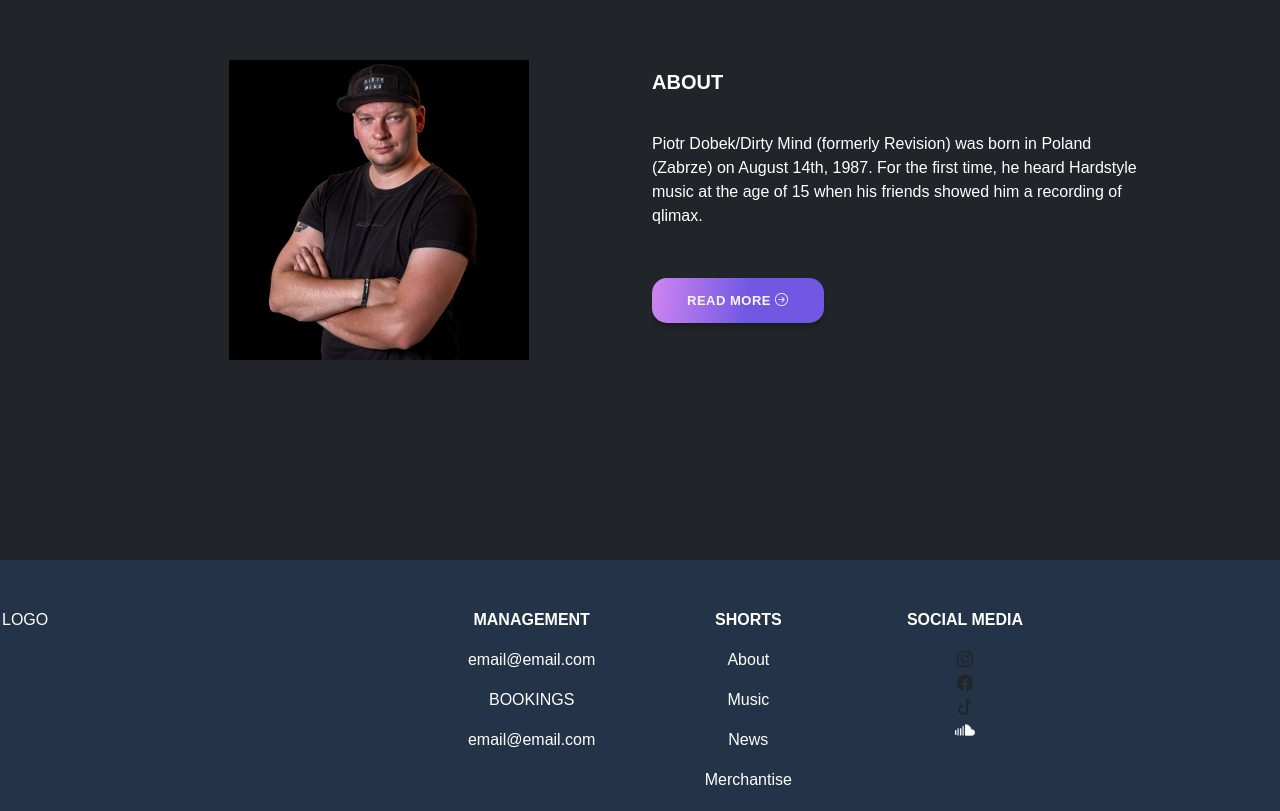
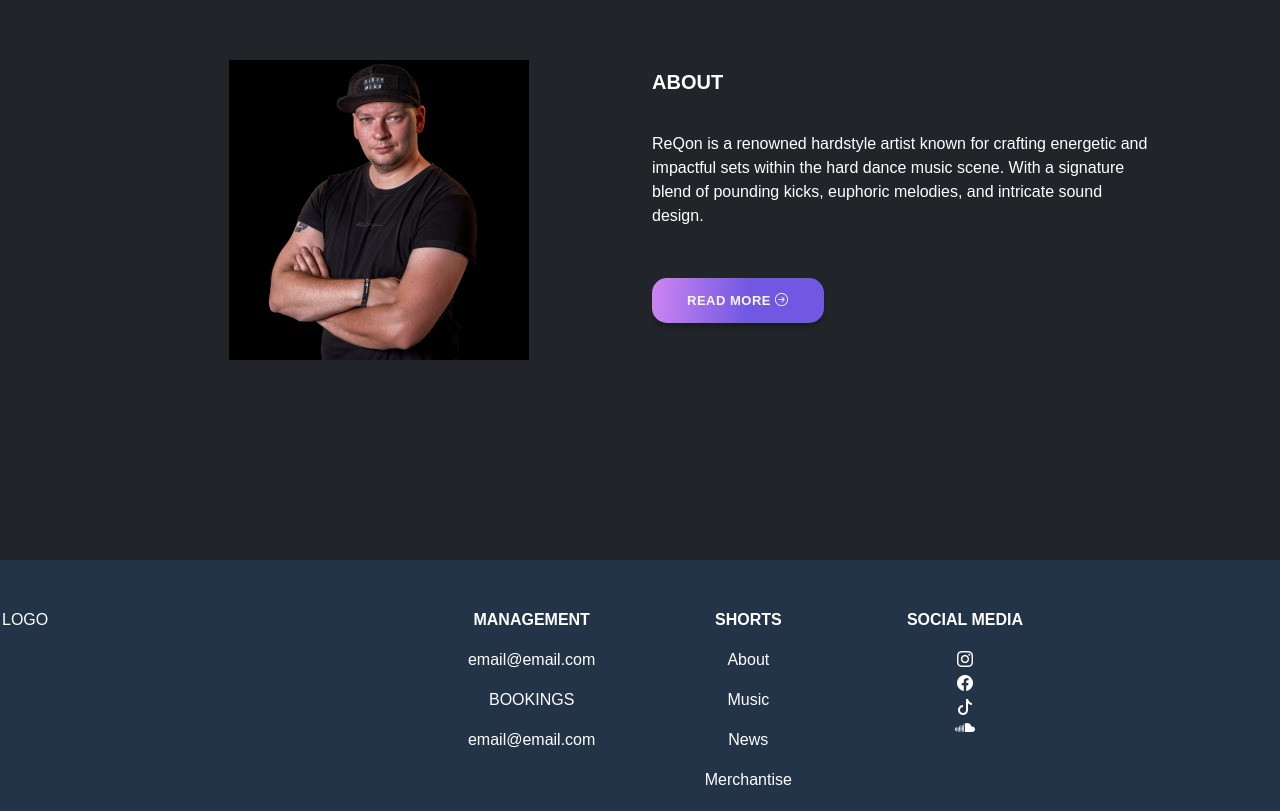
Before and after one commit to VictoriaJ4/dj-portfolio-new, a React (Create React App) app: page /about in a window 1280 px wide. Shown: the part 140-951 px from the top of the page. Built offline with nearby package versions, Linux system fonts and the light colour scheme.

Commit message:
styling and icon done' ;

```diff
--- a/src/components/Footer.css
+++ b/src/components/Footer.css
@@ -17,7 +17,16 @@
 .title-text-foot{
 	font-weight: 800;
 }
-
+.fa-soundcloud:hover {
+	cursor: pointer;
+	color: #f0ebd8;
+}
+.fa-soundcloud{
+	color:white;
+}
+.bi{
+	color:white;
+}
 /* mobile */
 @media (max-width: 768px) {
 	.logo-text {
--- a/src/components/Footer.js
+++ b/src/components/Footer.js
@@ -1,9 +1,7 @@
 import React from "react";
 import "./Footer.css";
-import { FontAwesomeIcon } from '@fortawesome/react-fontawesome'
 
-//icon
-import soundcloud from "../icons/soundcloud.png";
+
 
 const Footer = () => {
 	const openInNewTab = (url) => {
@@ -62,17 +60,15 @@ const Footer = () => {
 									)
 								}
 							></i>
-						<FontAwesomeIcon icon="fa-brands fa-soundcloud" style={{color: "#fafafa",}} />
+
+
 							<div className="d-flex flex-column align-items-center">
-								<img
-									src={soundcloud}
-									// className="socialmedia"
-									alt="social media icon of sound cloud"
-									style={{ width: 20 }}
-									onClick={() =>
-										openInNewTab("https://soundcloud.com/piotr-dobek")
-									}
-								/>
+
+							<i className="fa-brands fa-soundcloud " onClick={() =>
+										openInNewTab("https://soundcloud.com/piotr-dobek")}
+										alt="social media icon of sound cloud"
+
+										></i>
 							</div>
 						</div>
 					</div>
--- a/src/components/NavBar.js
+++ b/src/components/NavBar.js
@@ -3,8 +3,6 @@ import { NavLink } from "react-router-dom";
 import "./NavBar.css";
 import { Link } from "react-scroll";
 
-//icon
-import soundcloud from "../icons/soundcloud.png";
 
 const NavBar = () => {
 	const openInNewTab = (url) => {
@@ -117,14 +115,11 @@ const NavBar = () => {
 									)
 								}
 							></i>
-							<img
-								src={soundcloud}
-								className="socialmedia"
-								alt="social media icon of sound cloud"
-								onClick={() =>
-									openInNewTab("https://soundcloud.com/piotr-dobek")
-								}
-							/>
+							<i className="fa-brands fa-soundcloud " onClick={() =>
+										openInNewTab("https://soundcloud.com/piotr-dobek")}
+										alt="social media icon of sound cloud"
+
+										></i>
 						</div>
 					</div>
 				</div>
--- a/src/pages/About.js
+++ b/src/pages/About.js
@@ -7,10 +7,10 @@ import piotr from "../img/piotr.png";
 
 const About = () => {
 	const texts = [
-		"Piotr Dobek/Dirty Mind (formerly Revision) was born in Poland (Zabrze) on August 14th, 1987. For the first time, he heard Hardstyle music at the age of 15 when his friends showed him a recording of qlimax.",
-		"He fell in love with this genre so much that he decided to learn to play and try his hand at music production. He bought his first console in 2012 and started learning how to play.",
-		"He started attending DJ lessons to improve his skills, and he was advised against playing this genre due to its low popularity in the country. Despite everything, at home, he perfected his playing technique.",
-		"The greatest success was the opportunity to play an opening set in Energy2000 where the special guest was Rebellion. One day, DiamondSkull noticed him and decided to help his career and give some very important tips",
+		"ReQon is a renowned hardstyle artist known for crafting energetic and impactful sets within the hard dance music scene. With a signature blend of pounding kicks, euphoric melodies, and intricate sound design.",
+		"His performances often feature a dynamic mix of Raw / Rtra Raw hardstyle anthems and cutting-edge tracks, creating an electrifying atmosphere that resonates with fans. ",
+		"DJ ReQon, like many artists, stands for individual expression, artistic innovation, and a passion for the hardstyle genre. His music reflects a commitment to pushing boundaries within the electronic dance music scene, blending powerful beats with emotive melodies. ",
+		"Additionally, artists often stand for values such as unity, self-expression, and the shared experience of music, fostering a sense of community among fans. While specific personal beliefs or values may vary, the core of what ReQon represents is likely rooted in the creative and transformative power of music.",
 	];
 
 	const [currentTextIndex, setCurrentTextIndex] = useState(0);
```
